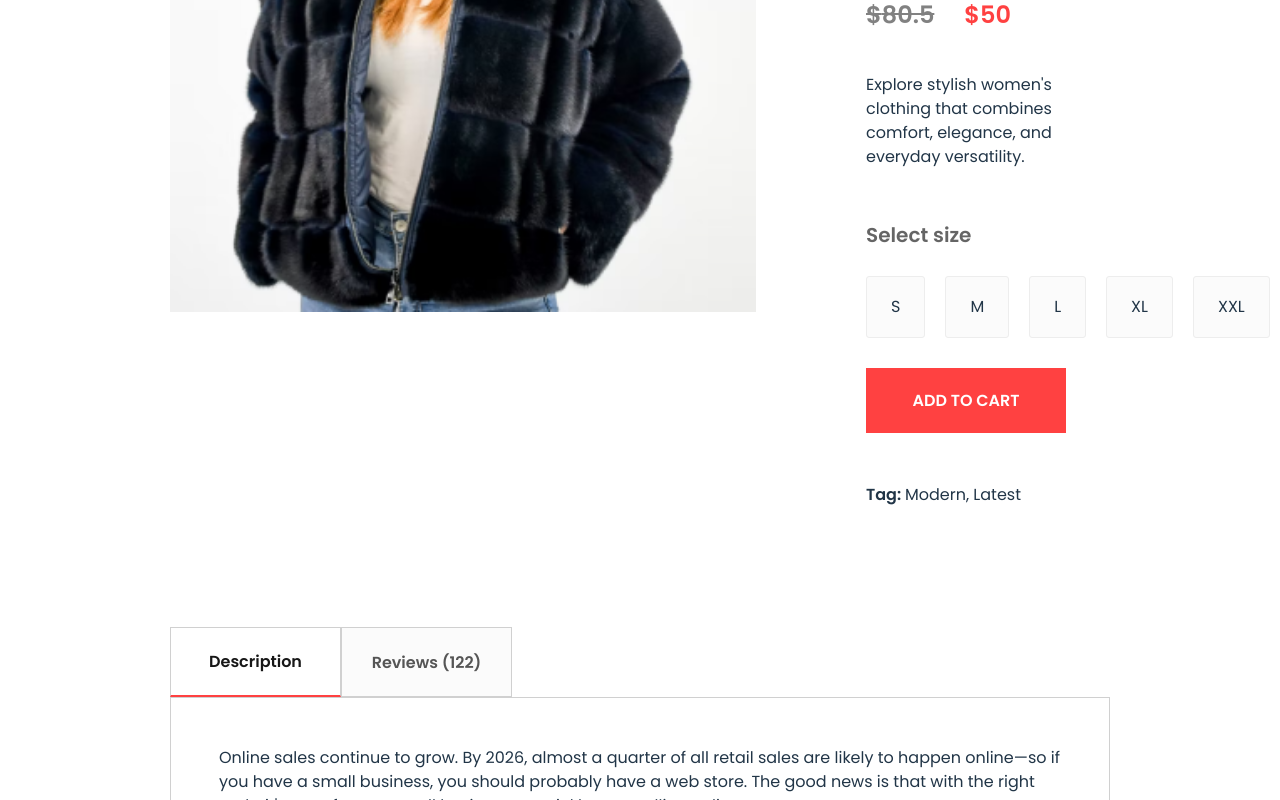
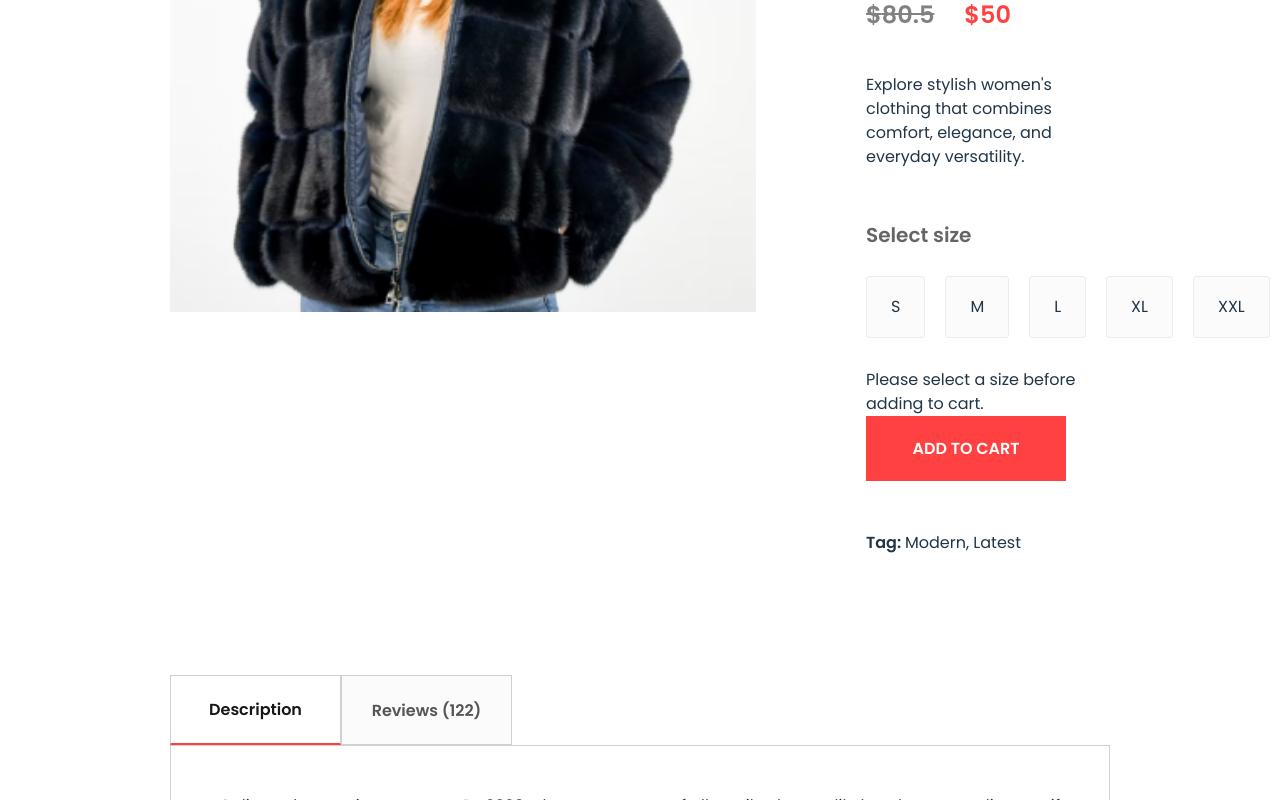
Before and after one commit to Irfanft12/ecommerce-shopper, a React (Vite) app: page /product/1 in a window 1280 px wide. Both pictures are taken after a click on the button "ADD TO CART". Shown: the part 629-1429 px from the top of the page. Built offline with nearby package versions, Linux system fonts and the light colour scheme.

Commit message:
Implement size error handling in ProductDisplay
Added size selection error handling in ProductDisplay.

```diff
--- a/src/components/productDisplay/ProductDisplay.jsx
+++ b/src/components/productDisplay/ProductDisplay.jsx
@@ -12,6 +12,7 @@ export default function ProductDisplay(props) {
     const { addToCart } = useContext(ShopContext)
     const [selectedSize, setSelectedSize] = useState("")
     const [isAdded, setIsAdded] = useState(false)
+    const [isSizeError, setIsSizeError] = useState(false)
 
     useEffect(() => {
         if (!isAdded) return
@@ -27,9 +28,11 @@ export default function ProductDisplay(props) {
 
     const handleAddToCart = () => {
         if (!selectedSize) {
-            alert("Please select a size")
+            setIsSizeError(true)
             return
         }
+
+        setIsSizeError(false)
 
         addToCart(product.id, selectedSize)
         setIsAdded(true)
@@ -90,6 +93,7 @@ export default function ProductDisplay(props) {
                                 onClick={() => {
                                     setSelectedSize(size)
                                     setIsAdded(false)
+                                    setIsSizeError(false)
                                 }}
                             >
                                 {size}
@@ -97,6 +101,11 @@ export default function ProductDisplay(props) {
                         ))}
                     </div>
                 </div>
+                {isSizeError && (
+                    <p className="size-error">
+                        Please select a size before adding to cart.
+                    </p>
+                )}
 
                 <button onClick={handleAddToCart}>
                     ADD TO CART
```
